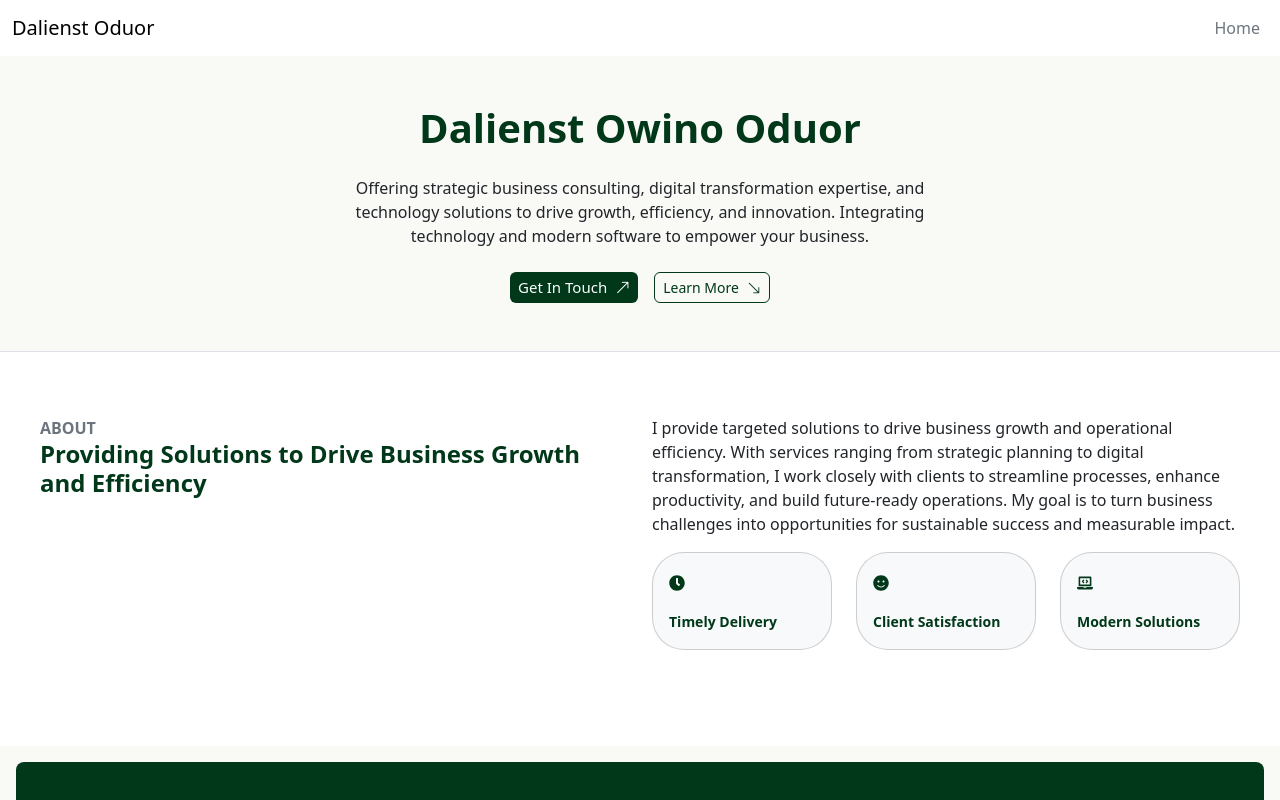
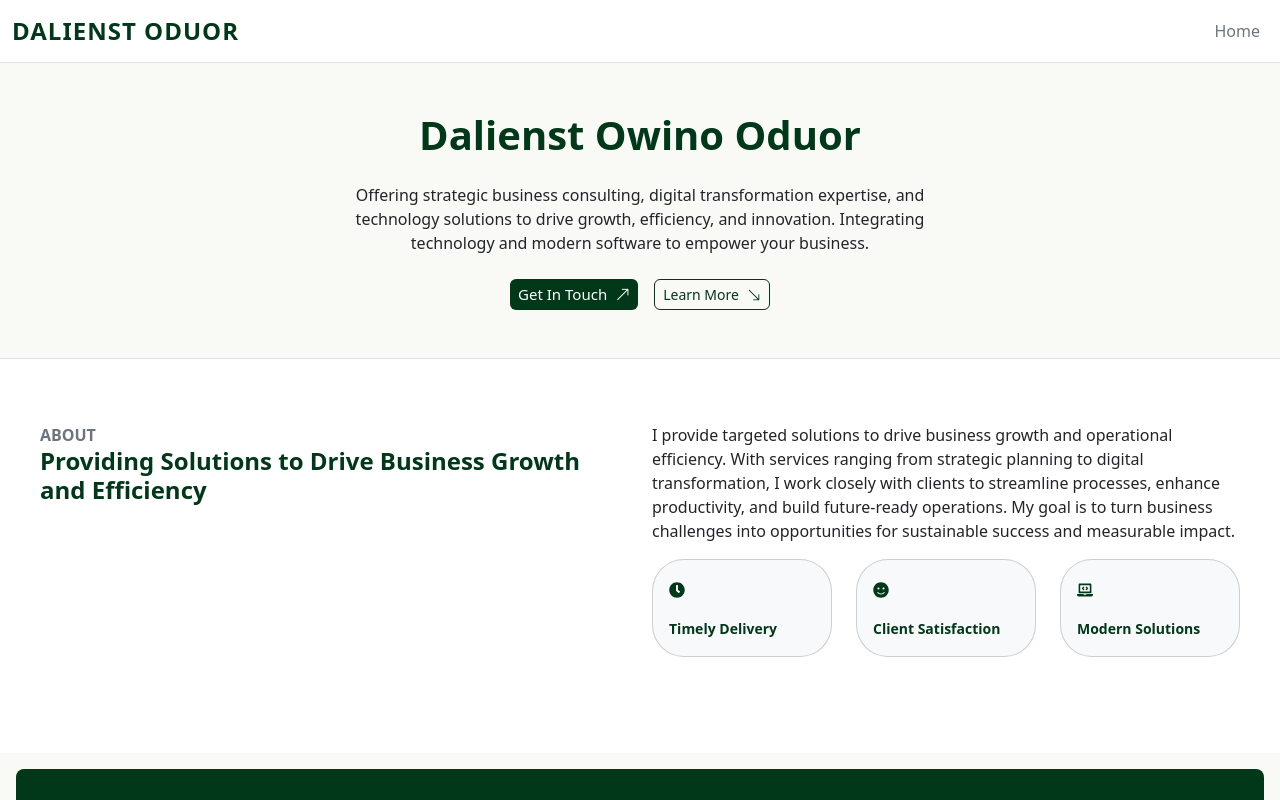
Before and after one commit to dalienst/dalienst, a Next.js app: page / in a window 1280 px wide. Shown: the top 800 px of the page. Built offline with nearby package versions, Linux system fonts and the light colour scheme.

Commit message:
modify navbar

```diff
--- a/app/globals.css
+++ b/app/globals.css
@@ -18,6 +18,23 @@ body {
   box-sizing: border-box;
   padding: 0;
   margin: 0;
+}
+
+.navbar-logo {
+  font-size: 1.5rem;
+  font-weight: bold;
+  color: var(--primary);
+  /* Uses the primary color */
+  text-transform: uppercase;
+  letter-spacing: 1px;
+  transition: color 0.3s ease;
+}
+
+.navbar-logo:hover {
+  color: var(--secondary);
+  /* Slight color change on hover for emphasis */
+  text-decoration: none;
+  /* Removes underline on hover */
 }
 
 .header-title {
--- a/components/Navbar.jsx
+++ b/components/Navbar.jsx
@@ -7,9 +7,9 @@ function Navbar() {
   const pathName = usePathname();
   return (
     <>
-      <nav className="navbar navbar-expand-md bg-white">
+      <nav className="navbar navbar-expand-md bg-white sticky-top border-bottom">
         <div className="container-fluid">
-          <Link href="/" className="navbar-brand">
+          <Link href="/" className="navbar-brand navbar-logo">
             Dalienst Oduor
           </Link>
 
```
